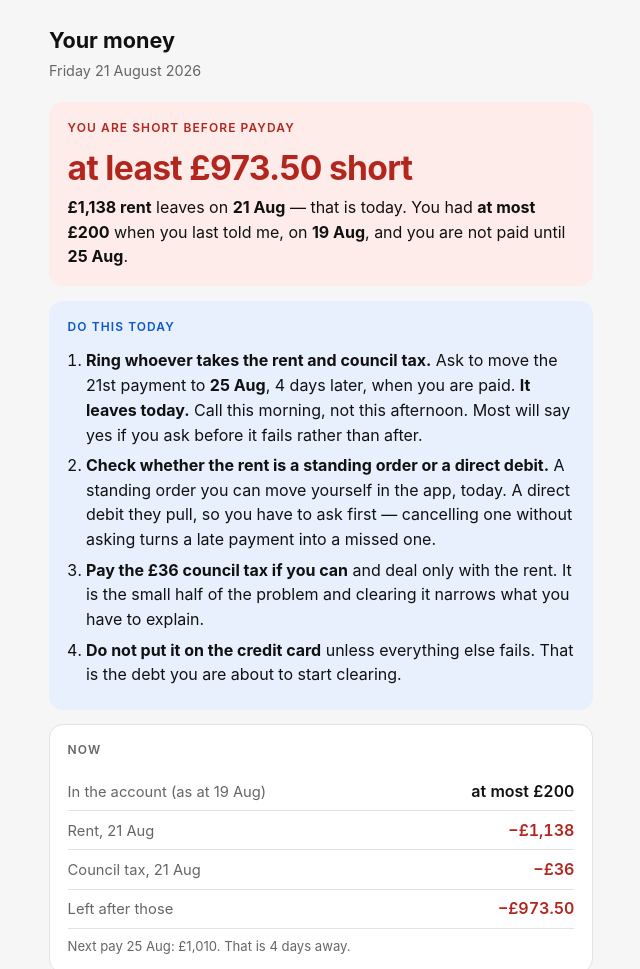
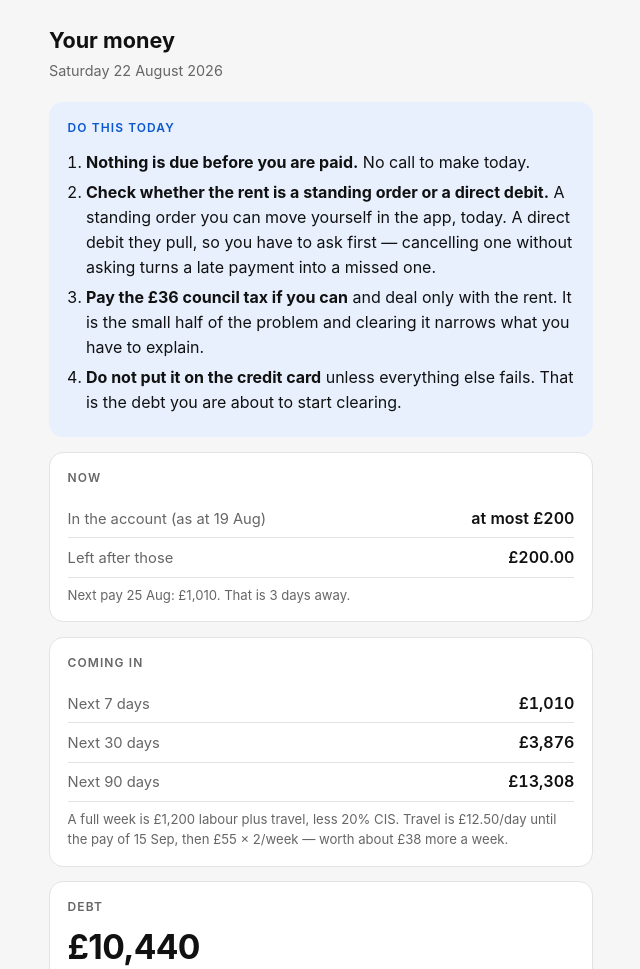
Before and after one commit to usher-fleet-bot/notes, a plain HTML site: page 5oGSXeWWb65qxqIIyTZX81OAgphuJnHn/index.html in a window 1280 px wide. Shown: the top 969 px of the page, without its empty margins (319-959 px from the left). Drawn offline with Linux system fonts and the light colour scheme.

Commit message:
Brief for 2026-08-22

```diff
--- a/5oGSXeWWb65qxqIIyTZX81OAgphuJnHn/index.html
+++ b/5oGSXeWWb65qxqIIyTZX81OAgphuJnHn/index.html
@@ -2,7 +2,7 @@
 <html lang="en"><head><meta charset="utf-8">
 <meta name="viewport" content="width=device-width,initial-scale=1">
 <meta name="robots" content="noindex, nofollow, noarchive, nosnippet">
-<title>Money — 21 Aug</title>
+<title>Money — 22 Aug</title>
 <style>
 :root{color-scheme:light dark;--fg:#111;--dim:#666;--line:#e3e3e3;--card:#fff;
  --bg:#f6f6f7;--red:#b3261e;--redbg:#fdecea;--amber:#8a5a00;--amberbg:#fff4e0;
@@ -48,26 +48,18 @@ footer{color:var(--dim);font-size:.78rem;text-align:center;margin-top:1.5rem}
 </style></head><body><main>
 <header>
   <h1>Your money</h1>
-  <p class="date">Friday 21 August 2026</p>
+  <p class="date">Saturday 22 August 2026</p>
 </header>
 
-<section class="card alert">
-  <h2>You are short before payday</h2>
-  <div class="huge">at least £973.50 short</div>
-  <p class="say"><strong>£1,138 rent</strong>
-     leaves on <strong>21 Aug</strong> — that is today.
-     You had <strong>at most £200</strong> when you last told me, on <strong>19 Aug</strong>, and you are not paid until
-     <strong>25 Aug</strong>.</p>
-</section>
 <section class="card todo">
   <h2>Do this today</h2>
-  <ol><li><strong>Ring whoever takes the rent and council tax.</strong> Ask to move the 21st payment to <strong>25 Aug</strong>, 4 days later, when you are paid. <strong>It leaves today.</strong> Call this morning, not this afternoon. Most will say yes if you ask before it fails rather than after.</li><li><strong>Check whether the rent is a standing order or a direct debit.</strong> A standing order you can move yourself in the app, today. A direct debit they pull, so you have to ask first — cancelling one without asking turns a late payment into a missed one.</li><li><strong>Pay the £36 council tax if you can</strong> and deal only with the rent. It is the small half of the problem and clearing it narrows what you have to explain.</li><li><strong>Do not put it on the credit card</strong> unless everything else fails. That is the debt you are about to start clearing.</li></ol>
+  <ol><li><strong>Nothing is due before you are paid.</strong> No call to make today.</li><li><strong>Check whether the rent is a standing order or a direct debit.</strong> A standing order you can move yourself in the app, today. A direct debit they pull, so you have to ask first — cancelling one without asking turns a late payment into a missed one.</li><li><strong>Pay the £36 council tax if you can</strong> and deal only with the rent. It is the small half of the problem and clearing it narrows what you have to explain.</li><li><strong>Do not put it on the credit card</strong> unless everything else fails. That is the debt you are about to start clearing.</li></ol>
 </section>
 <section class="card">
   <h2>Now</h2>
-  <div class="row"><span class="k">In the account (as at 19 Aug)</span><span class="v">at most £200</span></div><div class="row"><span class="k">Rent, 21 Aug</span><span class="v neg">−£1,138</span></div><div class="row"><span class="k">Council tax, 21 Aug</span><span class="v neg">−£36</span></div><div class="row"><span class="k">Left after those</span><span class="v neg">−£973.50</span></div>
+  <div class="row"><span class="k">In the account (as at 19 Aug)</span><span class="v">at most £200</span></div><div class="row"><span class="k">Left after those</span><span class="v">£200.00</span></div>
   <p class="sub">Next pay 25 Aug: £1,010.
-     That is 4 days away.</p>
+     That is 3 days away.</p>
 </section>
 <section class="card">
   <h2>Coming in</h2>
```
